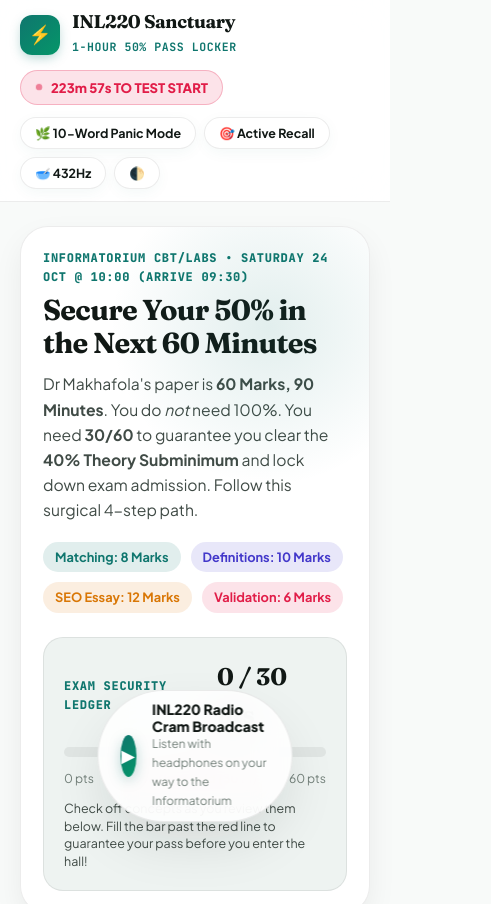
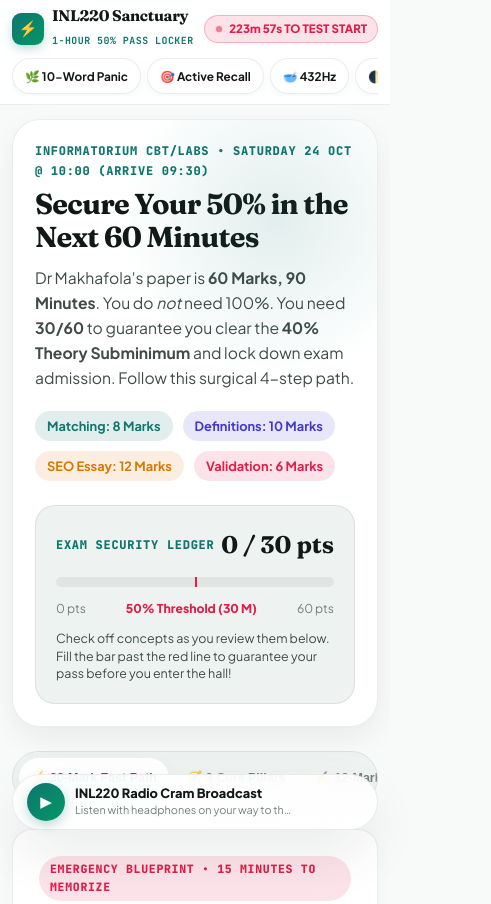
Before and after one commit to sssammyboyyy/inl220-sanctuary, a plain HTML site: page index.html in a window 390 px wide. Shown: the top 904 px of the page, 491 px wide, since content can reach past the window. Drawn offline with Linux system fonts and the light colour scheme.

Commit message:
Optimize for mobile-first: safe area insets, touch-scrolling toolbar, horizontal swipe flashcards, haptics, responsive table

```diff
--- a/index.html
+++ b/index.html
@@ -95,7 +95,7 @@
       font-family: var(--font-sans);
       line-height: 1.6;
       min-height: 100vh;
-      padding-bottom: 120px;
+      padding-bottom: max(130px, calc(100px + env(safe-area-inset-bottom)));
       transition: background-color 0.3s ease, color 0.3s ease;
       overflow-x: hidden;
     }
@@ -154,7 +154,8 @@
       backdrop-filter: blur(20px);
       -webkit-backdrop-filter: blur(20px);
       border-bottom: 1px solid var(--border);
-      padding: 12px 20px;
+      padding: 10px 20px;
+      padding-top: max(10px, env(safe-area-inset-top));
     }
 
     .nav-inner {
@@ -165,6 +166,10 @@
       justify-content: space-between;
       gap: 12px;
       flex-wrap: wrap;
+    }
+
+    .nav-top-row {
+      display: contents;
     }
 
     .brand-group {
@@ -185,6 +190,7 @@
       font-weight: 800;
       font-size: 1.15rem;
       box-shadow: 0 4px 12px -2px rgba(15, 118, 110, 0.35);
+      flex-shrink: 0;
     }
 
     .brand-text h1 {
@@ -214,6 +220,8 @@
       padding: 6px 14px;
       border-radius: var(--radius-pill);
       border: 1px solid rgba(225, 29, 72, 0.25);
+      white-space: nowrap;
+      flex-shrink: 0;
     }
     .pulsing-dot {
       width: 8px;
@@ -221,6 +229,7 @@
       border-radius: 50%;
       background: var(--rose);
       animation: pulseAnim 1.4s infinite;
+      flex-shrink: 0;
     }
     @keyframes pulseAnim {
       0%, 100% { transform: scale(1); opacity: 1; }
@@ -250,6 +259,7 @@
       gap: 6px;
       transition: var(--transition);
       box-shadow: var(--shadow-sm);
+      user-select: none;
     }
     .tool-btn:hover {
       transform: translateY(-1px);
@@ -263,11 +273,75 @@
       box-shadow: 0 4px 14px -2px rgba(15, 118, 110, 0.4);
     }
 
+    @media (max-width: 680px) {
+      .top-nav {
+        padding: 8px 12px;
+        padding-top: max(8px, env(safe-area-inset-top));
+      }
+      .nav-inner {
+        flex-direction: column;
+        align-items: stretch;
+        gap: 8px;
+      }
+      .nav-top-row {
+        display: flex;
+        justify-content: space-between;
+        align-items: center;
+        width: 100%;
+      }
+      .brand-group {
+        gap: 8px;
+      }
+      .brand-icon {
+        width: 32px;
+        height: 32px;
+        font-size: 0.95rem;
+        border-radius: 9px;
+      }
+      .brand-text h1 {
+        font-size: 0.96rem;
+      }
+      .brand-text span {
+        font-size: 0.62rem;
+      }
+      .countdown-pill {
+        padding: 4px 10px;
+        font-size: 0.72rem;
+        gap: 6px;
+      }
+      .ctrl-group {
+        display: flex;
+        overflow-x: auto;
+        -webkit-overflow-scrolling: touch;
+        scrollbar-width: none;
+        gap: 6px;
+        width: 100%;
+        padding-bottom: 2px;
+        flex-wrap: nowrap;
+      }
+      .ctrl-group::-webkit-scrollbar {
+        display: none;
+      }
+      .tool-btn {
+        flex: 0 0 auto;
+        padding: 6px 12px;
+        font-size: 0.74rem;
+        gap: 4px;
+        min-height: 36px;
+        white-space: nowrap;
+      }
+    }
+
     /* Container */
     .container {
       max-width: 1080px;
       margin: 0 auto;
       padding: 24px 20px;
+    }
+    @media (max-width: 600px) {
+      .container {
+        padding: 14px 12px;
+      }
     }
 
     /* Hero HUD */
@@ -379,19 +453,24 @@
       background: var(--bg-subtle);
       padding: 6px;
       border-radius: var(--radius-pill);
-      margin-bottom: 26px;
+      margin-bottom: 24px;
       overflow-x: auto;
+      -webkit-overflow-scrolling: touch;
+      scrollbar-width: none;
       border: 1px solid var(--border);
     }
+    .tab-nav::-webkit-scrollbar {
+      display: none;
+    }
     .tab-link {
-      flex: 1;
-      min-width: 150px;
-      padding: 10px 18px;
+      flex: 0 0 auto;
+      min-width: 135px;
+      padding: 10px 16px;
       border-radius: var(--radius-pill);
       border: none;
       background: transparent;
       color: var(--text-muted);
-      font-size: 0.88rem;
+      font-size: 0.84rem;
       font-weight: 700;
       cursor: pointer;
       transition: var(--transition);
@@ -400,6 +479,15 @@
       justify-content: center;
       gap: 8px;
       white-space: nowrap;
+      min-height: 40px;
+    }
+    @media (max-width: 480px) {
+      .tab-link {
+        min-width: 120px;
+        padding: 8px 12px;
+        font-size: 0.78rem;
+        gap: 6px;
+      }
     }
     .tab-link.active {
       background: var(--bg-card);
@@ -536,14 +624,21 @@
     }
 
     /* Fast Path Visual Table */
+    .table-responsive {
+      width: 100%;
+      overflow-x: auto;
+      -webkit-overflow-scrolling: touch;
+      margin: 16px 0;
+      border-radius: var(--radius-md);
+      border: 1px solid var(--border);
+      scrollbar-width: thin;
+    }
     .fast-table {
       width: 100%;
+      min-width: 520px;
       border-collapse: separate;
       border-spacing: 0;
-      margin: 16px 0;
-      border-radius: var(--radius-md);
-      overflow: hidden;
-      border: 1px solid var(--border);
+      margin: 0;
     }
     .fast-table th, .fast-table td {
       padding: 12px 16px;
@@ -568,10 +663,21 @@
       display: grid;
       grid-template-columns: 1fr 1fr;
       gap: 16px;
-      margin-top: 20px;
+      margin-top: 18px;
     }
     @media (max-width: 768px) {
-      .arena-grid { grid-template-columns: 1fr; }
+      .arena-grid {
+        grid-template-columns: 1fr 1fr;
+        gap: 8px;
+      }
+      .arena-item {
+        padding: 10px 10px !important;
+        font-size: 0.76rem !important;
+        line-height: 1.35 !important;
+        min-height: 62px !important;
+        border-radius: var(--radius-sm) !important;
+        border-width: 1.5px !important;
+      }
     }
     .arena-item {
       padding: 16px 20px;
@@ -585,6 +691,7 @@
       display: flex;
       align-items: center;
       justify-content: space-between;
+      user-select: none;
     }
     .arena-item:hover {
       background: var(--bg-card);
@@ -608,9 +715,10 @@
     /* Flashcard Sprint 3D */
     .card-stage {
       perspective: 1200px;
-      margin: 24px auto;
+      margin: 20px auto;
       max-width: 620px;
-      height: 330px;
+      height: 320px;
+      touch-action: pan-y;
     }
     .card-flipper {
       width: 100%;
@@ -630,13 +738,30 @@
       height: 100%;
       backface-visibility: hidden;
       border-radius: var(--radius-xl);
-      padding: 34px 30px;
+      padding: 30px 26px;
       display: flex;
       flex-direction: column;
       justify-content: space-between;
       border: 1px solid var(--border);
       box-shadow: var(--shadow-md);
       background: var(--bg-card);
+      overflow-y: auto;
+    }
+    @media (max-width: 600px) {
+      .card-stage {
+        height: 310px;
+        margin: 14px auto;
+      }
+      .card-pane {
+        padding: 18px 14px !important;
+      }
+      .card-pane h3 {
+        font-size: 1.18rem !important;
+      }
+      .card-pane p {
+        font-size: 0.86rem !important;
+        line-height: 1.45 !important;
+      }
     }
     .pane-back {
       transform: rotateY(180deg);
@@ -647,9 +772,9 @@
     /* Floating Voiceover Bar */
     .voice-dock {
       position: fixed;
-      bottom: 22px;
-      left: 50%;
-      transform: translateX(-50%);
+      bottom: max(14px, env(safe-area-inset-bottom));
+      left: 12px;
+      right: 12px;
       z-index: 100;
       background: var(--bg-glass);
       backdrop-filter: blur(20px);
@@ -657,11 +782,12 @@
       border: 1px solid var(--border);
       box-shadow: var(--shadow-lg);
       border-radius: var(--radius-pill);
-      padding: 10px 22px;
+      padding: 9px 18px;
       display: flex;
       align-items: center;
-      gap: 16px;
-      max-width: 92%;
+      gap: 12px;
+      max-width: 480px;
+      margin: 0 auto;
     }
     .voice-btn {
       background: linear-gradient(135deg, var(--teal-primary), var(--emerald));
@@ -676,10 +802,32 @@
       cursor: pointer;
       transition: var(--transition);
       box-shadow: 0 4px 14px -2px rgba(15, 118, 110, 0.4);
+      flex-shrink: 0;
     }
     .voice-btn:hover { transform: scale(1.08); }
     .voice-title { font-size: 0.88rem; font-weight: 800; color: var(--text-primary); line-height: 1.2; }
     .voice-sub { font-size: 0.74rem; color: var(--text-muted); }
+    @media (max-width: 480px) {
+      .voice-dock {
+        padding: 8px 14px;
+        gap: 10px;
+      }
+      .voice-btn {
+        width: 38px;
+        height: 38px;
+        font-size: 0.95rem;
+      }
+      .voice-title {
+        font-size: 0.8rem;
+      }
+      .voice-sub {
+        font-size: 0.68rem;
+        white-space: nowrap;
+        overflow: hidden;
+        text-overflow: ellipsis;
+        max-width: 220px;
+      }
+    }
   </style>
 </head>
 <body>
@@ -687,6 +835,7 @@
   <!-- STICKY TOP EMERGENCY BAR -->
   <header class="top-nav">
     <div class="nav-inner">
+      <div class="nav-top-row">
         <div class="brand-group">
           <div class="brand-icon">⚡</div>
           <div class="brand-text">
@@ -699,10 +848,11 @@
           <span class="pulsing-dot"></span>
           <span id="countdownLabel">CALCULATING DEADLINE...</span>
         </div>
+      </div>
 
       <div class="ctrl-group">
         <button class="tool-btn" id="panicBtn" onclick="toggleEssentials()" title="Collapse all to 10-word gold sentences">
-          🌿 10-Word Panic Mode
+          🌿 10-Word Panic
         </button>
         <button class="tool-btn" id="clozeBtn" onclick="toggleCloze()" title="Hide keywords to test your active recall">
           🎯 Active Recall
@@ -711,7 +861,7 @@
           🥣 432Hz
         </button>
         <button class="tool-btn" onclick="toggleDarkMode()" title="Toggle dark/light mode">
-          🌓
+          🌓 Mode
         </button>
       </div>
     </div>
@@ -783,6 +933,7 @@
           Dr Makhafola confirmed in the revision lecture that the 60-mark paper has <strong>~30 marks in short questions/matching/definitions</strong> and <strong>~30 marks in essays</strong>. Here is where your 30 passing marks come from:
         </p>
 
+        <div class="table-responsive">
           <table class="fast-table">
             <thead>
               <tr>
@@ -825,6 +976,7 @@
               </tr>
             </tbody>
           </table>
+        </div>
       </article>
 
       <!-- FAST DEFINITIONS STRIP -->
@@ -1136,6 +1288,13 @@
     setInterval(runTimer, 1000);
     runTimer();
 
+    // Mobile Haptic Feedback
+    function triggerHaptic(ms = 15) {
+      if ('vibrate' in navigator) {
+        try { navigator.vibrate(ms); } catch (e) {}
+      }
+    }
+
     // Mastery Progress Ledger
     let currentMastery = 0;
     function toggleMastery(btn, pts) {
@@ -1143,9 +1302,11 @@
       if (btn.classList.contains('checked')) {
         currentMastery = Math.min(30, currentMastery + pts);
         playHarmonicBowl(648);
+        triggerHaptic(25);
       } else {
         currentMastery = Math.max(0, currentMastery - pts);
         playHarmonicBowl(320);
+        triggerHaptic(15);
       }
       document.getElementById('masteryPoints').textContent = currentMastery;
       document.getElementById('masteryFill').style.width = `${(currentMastery / 30) * 100}%`;
@@ -1153,9 +1314,14 @@
 
     // Navigation Tabs
     function navigateTab(idx) {
-      document.querySelectorAll('.tab-link').forEach((b, i) => b.classList.toggle('active', i === idx));
+      const tabs = document.querySelectorAll('.tab-link');
+      tabs.forEach((b, i) => b.classList.toggle('active', i === idx));
       document.querySelectorAll('.tab-content').forEach((p, i) => p.classList.toggle('active', i === idx));
+      if (tabs[idx]) {
+        tabs[idx].scrollIntoView({ behavior: 'smooth', block: 'nearest', inline: 'center' });
+      }
       playHarmonicBowl(528 + idx * 50);
+      triggerHaptic(15);
     }
 
     // Toggles: Panic / Essentials & Cloze Recall
@@ -1250,12 +1416,14 @@
       if (chosenTerm && chosenText) {
         if (chosenTerm.id === chosenText.id) {
           playHarmonicBowl(864);
+          triggerHaptic(30);
           chosenTerm.el.classList.add('matched');
           chosenText.el.classList.add('matched');
           arenaScore++;
           document.getElementById('arenaScore').textContent = arenaScore;
         } else {
           playHarmonicBowl(216);
+          triggerHaptic([30, 40, 30]);
           chosenTerm.el.classList.remove('selected');
           chosenText.el.classList.remove('selected');
         }
@@ -1289,19 +1457,40 @@
     }
     function flipActiveCard() {
       playHarmonicBowl(600);
+      triggerHaptic(15);
       document.getElementById('cardFlipper').classList.toggle('flipped');
     }
     function nextCardStep() {
       cardIdx = (cardIdx + 1) % flashDeck.length;
       renderCard(cardIdx);
       playHarmonicBowl(520);
+      triggerHaptic(15);
     }
     function prevCardStep() {
       cardIdx = (cardIdx - 1 + flashDeck.length) % flashDeck.length;
       renderCard(cardIdx);
       playHarmonicBowl(480);
+      triggerHaptic(15);
     }
     renderCard(0);
+
+    // Mobile Touch Swipe for Flashcards
+    let touchStartX = 0;
+    let touchEndX = 0;
+    const stageEl = document.querySelector('.card-stage');
+    if (stageEl) {
+      stageEl.addEventListener('touchstart', e => {
+        touchStartX = e.changedTouches[0].screenX;
+      }, { passive: true });
+      stageEl.addEventListener('touchend', e => {
+        touchEndX = e.changedTouches[0].screenX;
+        const diff = touchStartX - touchEndX;
+        if (Math.abs(diff) > 40) {
+          if (diff > 0) nextCardStep();
+          else prevCardStep();
+        }
+      }, { passive: true });
+    }
 
     // Copy Essay
     function copyText(id) {
```
Lines whose indentation alone changed are shown as unchanged.
